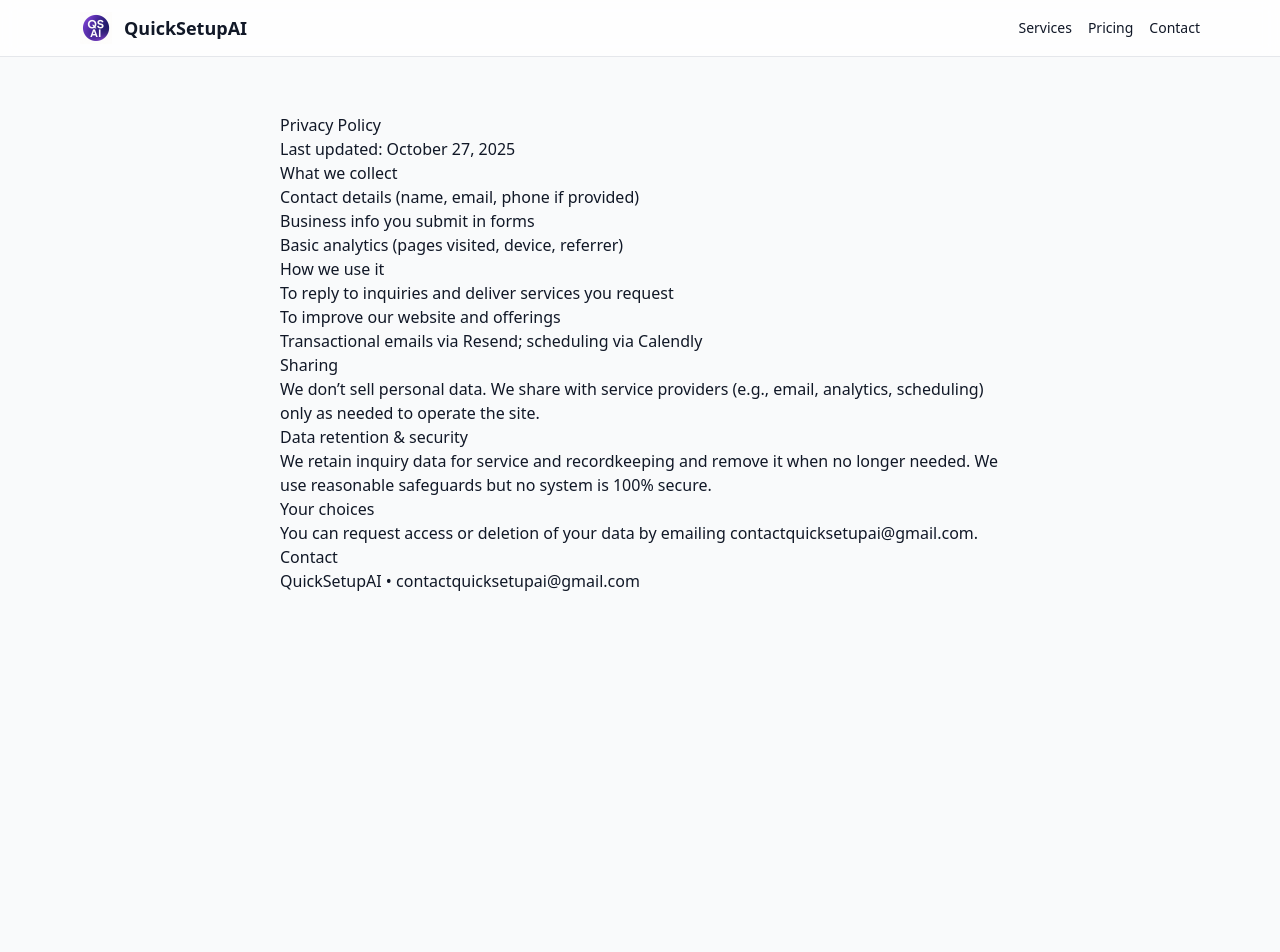
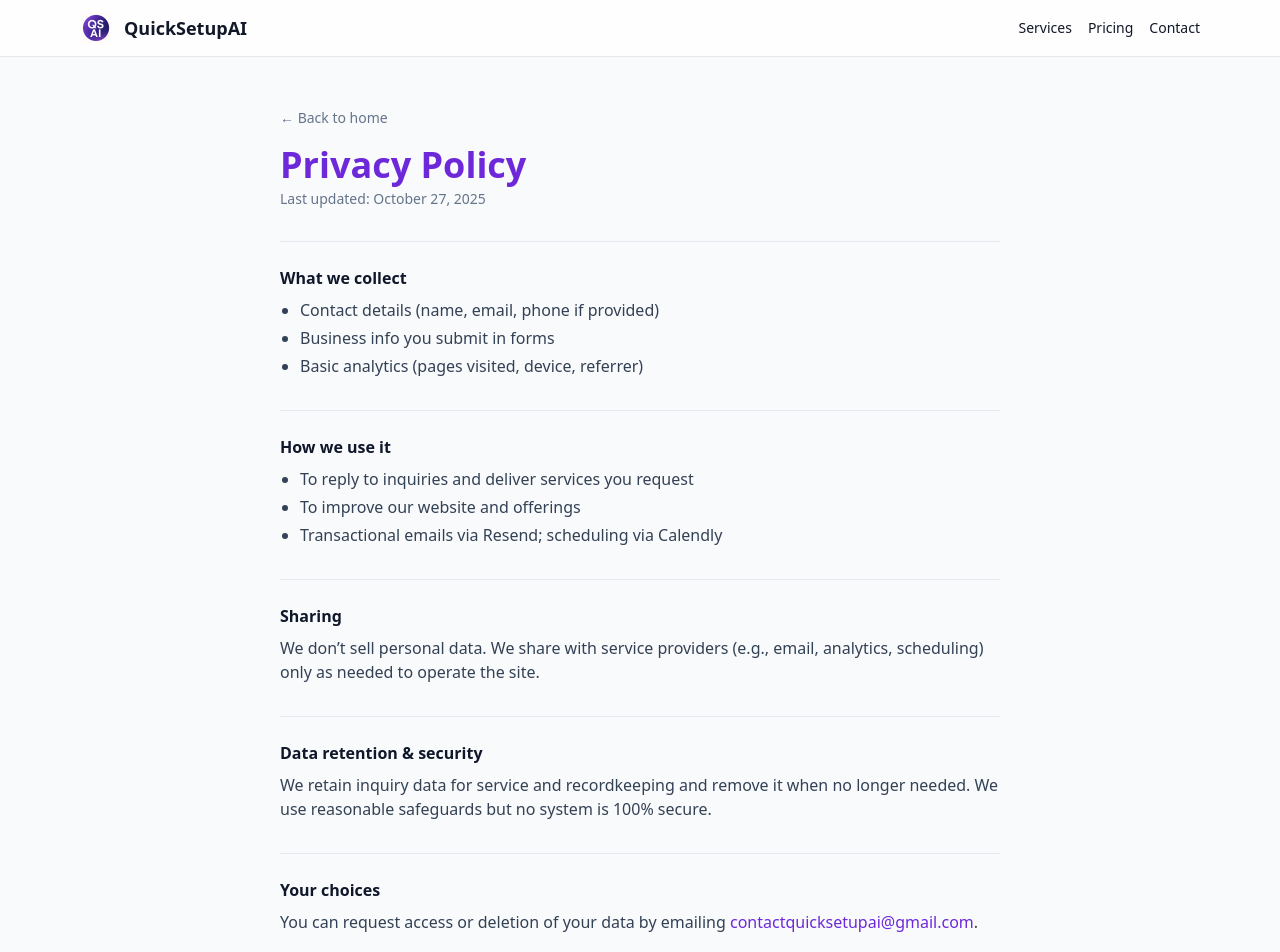
Before and after one commit to morganharris92-dev/quicksetupai, a Next.js app: page /privacy in a window 1280 px wide. Shown: the top 952 px of the page. Before the commit the page ends 857 px from the top, so only its background shows below. Built offline with nearby package versions, Linux system fonts and the light colour scheme.

Commit message:
New look

```diff
--- a/app/privacy/page.tsx
+++ b/app/privacy/page.tsx
@@ -1,47 +1,67 @@
-export const metadata = { title: "Privacy Policy — QuickSetupAI" };
-
+// app/privacy/page.tsx
 export default function PrivacyPage() {
   return (
-    <main className="mx-auto max-w-3xl px-6 py-14 prose prose-slate">
-      <h1>Privacy Policy</h1>
-      <p>Last updated: October 27, 2025</p>
+    <main className="mx-auto max-w-3xl px-6 py-12">
+      <a href="/" className="text-sm text-slate-500 hover:text-violet">&larr; Back to home</a>
 
-      <h2>What we collect</h2>
-      <ul>
+      <h1 className="mt-4 text-3xl md:text-4xl font-extrabold text-violet">Privacy Policy</h1>
+      <p className="mt-1 text-sm text-slate-500">Last updated: October 27, 2025</p>
+
+      <section className="mt-8 space-y-8">
+        <div className="border-t border-slate-200 pt-6">
+          <h2 className="font-semibold text-midnight">What we collect</h2>
+          <ul className="mt-2 list-disc pl-5 text-slate-700 space-y-1">
             <li>Contact details (name, email, phone if provided)</li>
             <li>Business info you submit in forms</li>
             <li>Basic analytics (pages visited, device, referrer)</li>
           </ul>
+        </div>
 
-      <h2>How we use it</h2>
-      <ul>
+        <div className="border-t border-slate-200 pt-6">
+          <h2 className="font-semibold text-midnight">How we use it</h2>
+          <ul className="mt-2 list-disc pl-5 text-slate-700 space-y-1">
             <li>To reply to inquiries and deliver services you request</li>
             <li>To improve our website and offerings</li>
             <li>Transactional emails via Resend; scheduling via Calendly</li>
           </ul>
+        </div>
 
-      <h2>Sharing</h2>
-      <p>
-        We don’t sell personal data. We share with service providers (e.g., email, analytics,
-        scheduling) only as needed to operate the site.
+        <div className="border-t border-slate-200 pt-6">
+          <h2 className="font-semibold text-midnight">Sharing</h2>
+          <p className="mt-2 text-slate-700">
+            We don’t sell personal data. We share with service providers (e.g., email, analytics, scheduling) only as
+            needed to operate the site.
           </p>
+        </div>
 
-      <h2>Data retention & security</h2>
-      <p>
-        We retain inquiry data for service and recordkeeping and remove it when no longer needed.
-        We use reasonable safeguards but no system is 100% secure.
+        <div className="border-t border-slate-200 pt-6">
+          <h2 className="font-semibold text-midnight">Data retention &amp; security</h2>
+          <p className="mt-2 text-slate-700">
+            We retain inquiry data for service and recordkeeping and remove it when no longer needed. We use
+            reasonable safeguards but no system is 100% secure.
           </p>
+        </div>
 
-      <h2>Your choices</h2>
-      <p>
+        <div className="border-t border-slate-200 pt-6">
+          <h2 className="font-semibold text-midnight">Your choices</h2>
+          <p className="mt-2 text-slate-700">
             You can request access or deletion of your data by emailing{" "}
-        <a href="mailto:contactquicksetupai@gmail.com">contactquicksetupai@gmail.com</a>.
+            <a className="text-violet underline-offset-2 hover:underline" href="mailto:contactquicksetupai@gmail.com">
+              contactquicksetupai@gmail.com
+            </a>.
           </p>
+        </div>
 
-      <h2>Contact</h2>
-      <p>
-        QuickSetupAI • <a href="mailto:contactquicksetupai@gmail.com">contactquicksetupai@gmail.com</a>
+        <div className="border-t border-slate-200 pt-6">
+          <h2 className="font-semibold text-midnight">Contact</h2>
+          <p className="mt-2 text-slate-700">
+            QuickSetupAI •{" "}
+            <a className="text-violet underline-offset-2 hover:underline" href="mailto:contactquicksetupai@gmail.com">
+              contactquicksetupai@gmail.com
+            </a>
           </p>
+        </div>
+      </section>
     </main>
   );
 }
```
Lines whose indentation alone changed are shown as unchanged.
